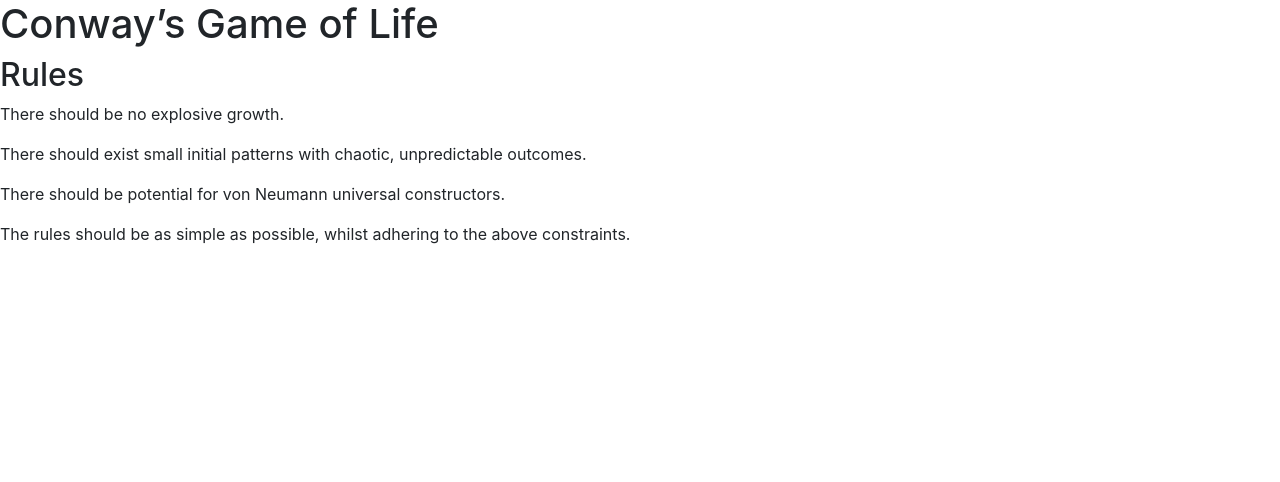
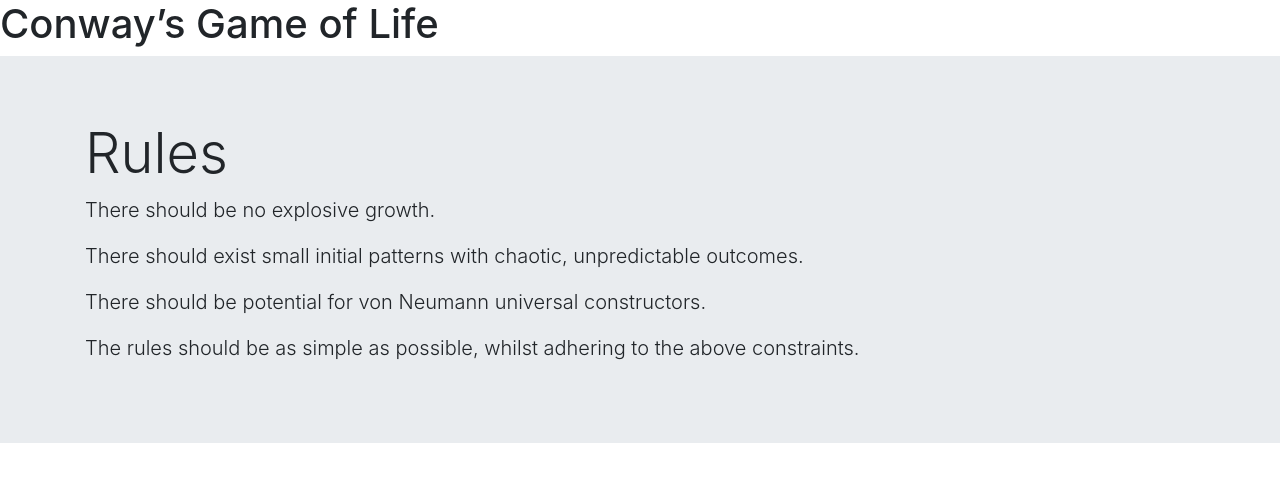
Before and after one commit to dguer/fhwn_web19_2, a plain HTML site: page index.html in a window 1280 px wide. Drawn offline with nearby package versions, Linux system fonts and the light colour scheme.

Commit message:
added jumbotron

```diff
--- a/index.html
+++ b/index.html
@@ -12,11 +12,13 @@
 
 <body>
     <h1>Conway’s Game of Life</h1>
-    <div>
-        <h2>Rules</h2>
-        <p>There should be no explosive growth.</p>
-        <p>There should exist small initial patterns with chaotic, unpredictable outcomes.</p>
-        <p>There should be potential for von Neumann universal constructors.</p>
-        <p>The rules should be as simple as possible, whilst adhering to the above constraints.</p>
-    </div>
+    <div class="jumbotron jumbotron-fluid">
+        <div class="container">
+          <h1 class="display-4">Rules</h1>
+          <p class="lead">There should be no explosive growth.</p>
+          <p class="lead">There should exist small initial patterns with chaotic, unpredictable outcomes.</p>
+          <p class="lead">There should be potential for von Neumann universal constructors.</p>
+          <p class="lead">The rules should be as simple as possible, whilst adhering to the above constraints.</p>
+        </div>
+      </div>
 </body>
```
